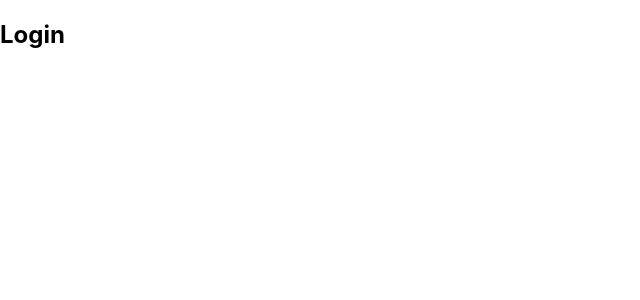
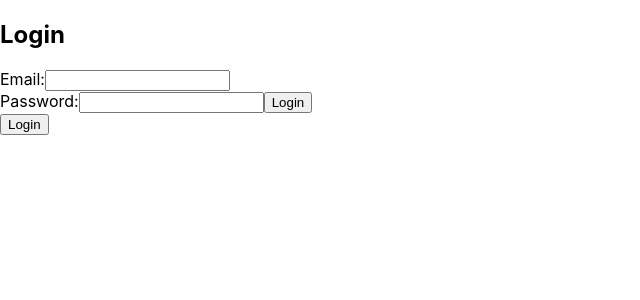
Before and after one commit to peterlewandowski/auth-web, a React (Create React App) app: page / in a window 1280 px wide. Both pictures are taken after a click on the button "Login". Shown: the top 300 px of the page, without its empty margins (0-640 px from the left). Built offline with nearby package versions, Linux system fonts and the light colour scheme.

Commit message:
added Login component

```diff
--- a/src/App.js
+++ b/src/App.js
@@ -1,5 +1,6 @@
 import { useState } from 'react';
 import Signup from './scenes/Signup';
+import Login from './scenes/Login';
 
 function App() {
   const [token, setToken] = useState();
@@ -8,7 +9,7 @@ function App() {
     <section>
       {!token
         ? isUser
-          ? <h1>Login</h1>
+          ? <Login setToken={setToken} setIsUser={setIsUser} />
           : <Signup setToken={setToken} setIsUser={setIsUser} /> //passing as 'props'
         : <h1>User List</h1>
       }
--- /dev/null
+++ b/src/scenes/Login.js
@@ -0,0 +1,35 @@
+import { useState } from "react"
+
+export default function Login({ setToken, setIsUser }) {
+    const [email, setEmail] = useState('')
+    const [password, setPassword] = useState('')
+    const handleSubmit = (e) => {
+        e.preventDefault()
+
+        fetch('http://localhost:3001/login', {
+            method: 'POST',
+            headers: {
+                'Content-Type': 'application/json'
+            },
+            body: JSON.stringify({ email, password })
+        })
+        .then(response => response.json())
+        .then(data => setToken(data.token))
+        .catch(alert)
+    }
+    return (
+        <>
+        <h1>Login</h1>
+        <form onSubmit={handleSubmit}>
+            <label>Email:
+                <input type="email" value={email} onChange={e => setEmail(e.target.value)} />
+            </label><br/>
+            <label>Password:
+                <input type= "password" value={password} onChange={e => setPassword(e.target.value)} />
+            </label>
+            <input type="submit" value="Login" />
+        </form>
+        <button onClick={() => setIsUser(false)}>Login</button>
+        </>
+    )
+}
```
